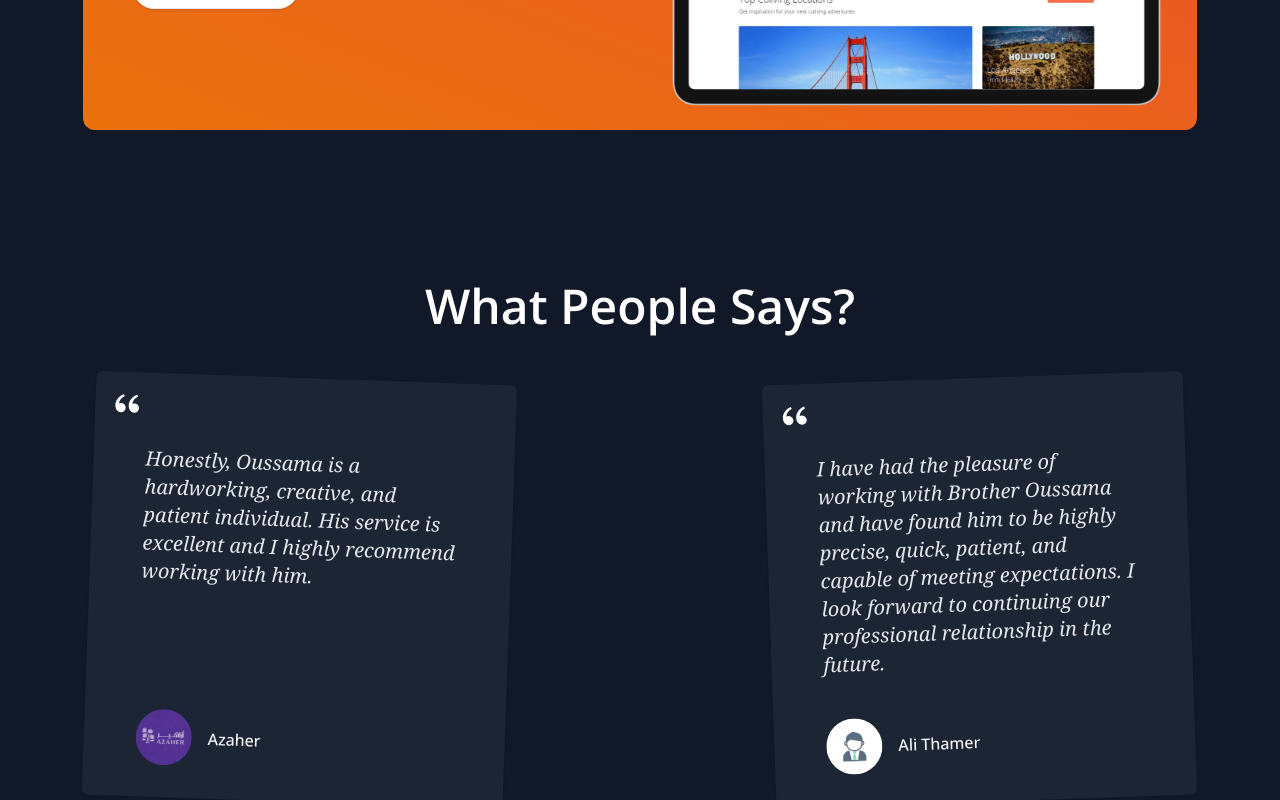
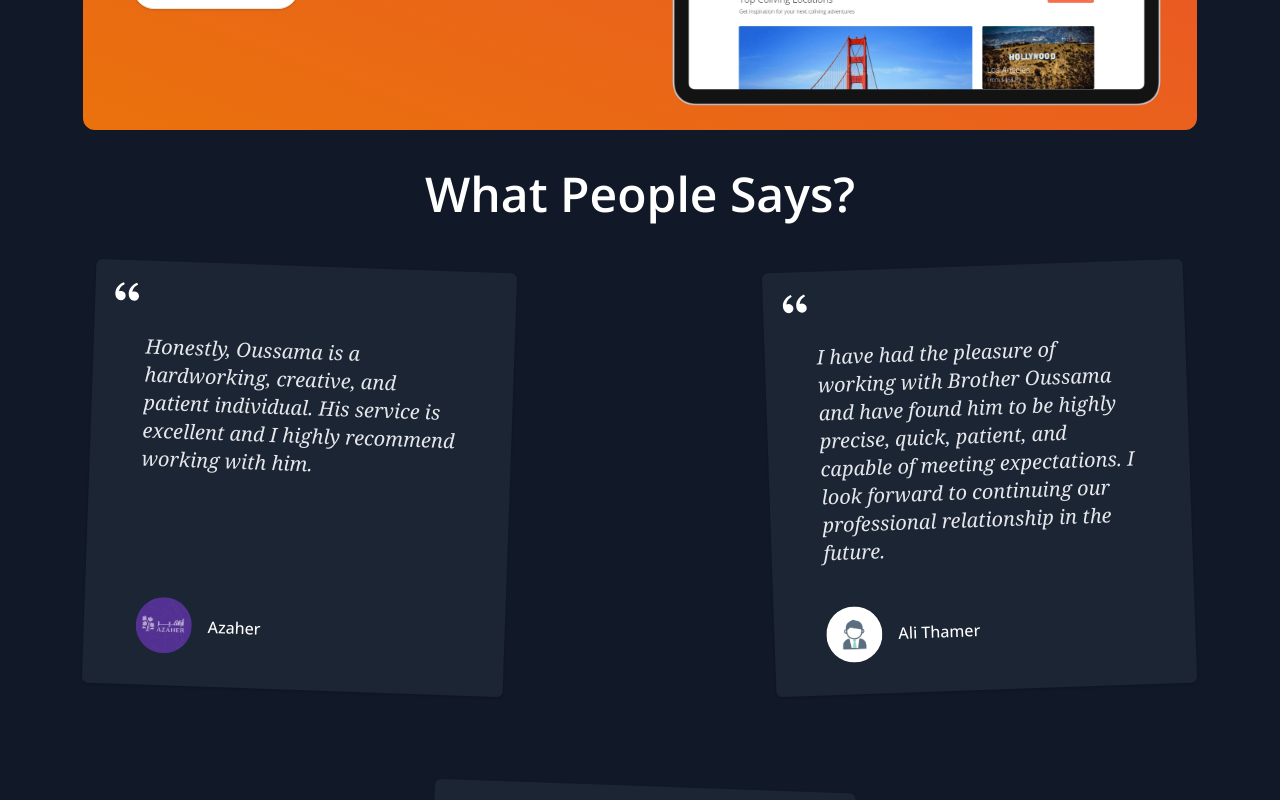
Before and after one commit to ojpro/portfolio-v2, a Next.js app: page / in a window 1280 px wide. Shown: the part 3100-3900 px from the top of the page. Built offline with nearby package versions, Linux system fonts and the light colour scheme.

Commit message:
minor edit

```diff
--- a/src/components/partials/sections/Testimonials.tsx
+++ b/src/components/partials/sections/Testimonials.tsx
@@ -6,7 +6,7 @@ export default function Testimonials() {
     return (
         <>
             <a href="#" id="testimonials"></a>
-            <section className="py-28">
+            <section>
                 <h2 className="text-5xl font-bold text-center my-10 max-h-fit">What People Says?</h2>
                 {/* <> Cards </> */}
                 <div>
```
